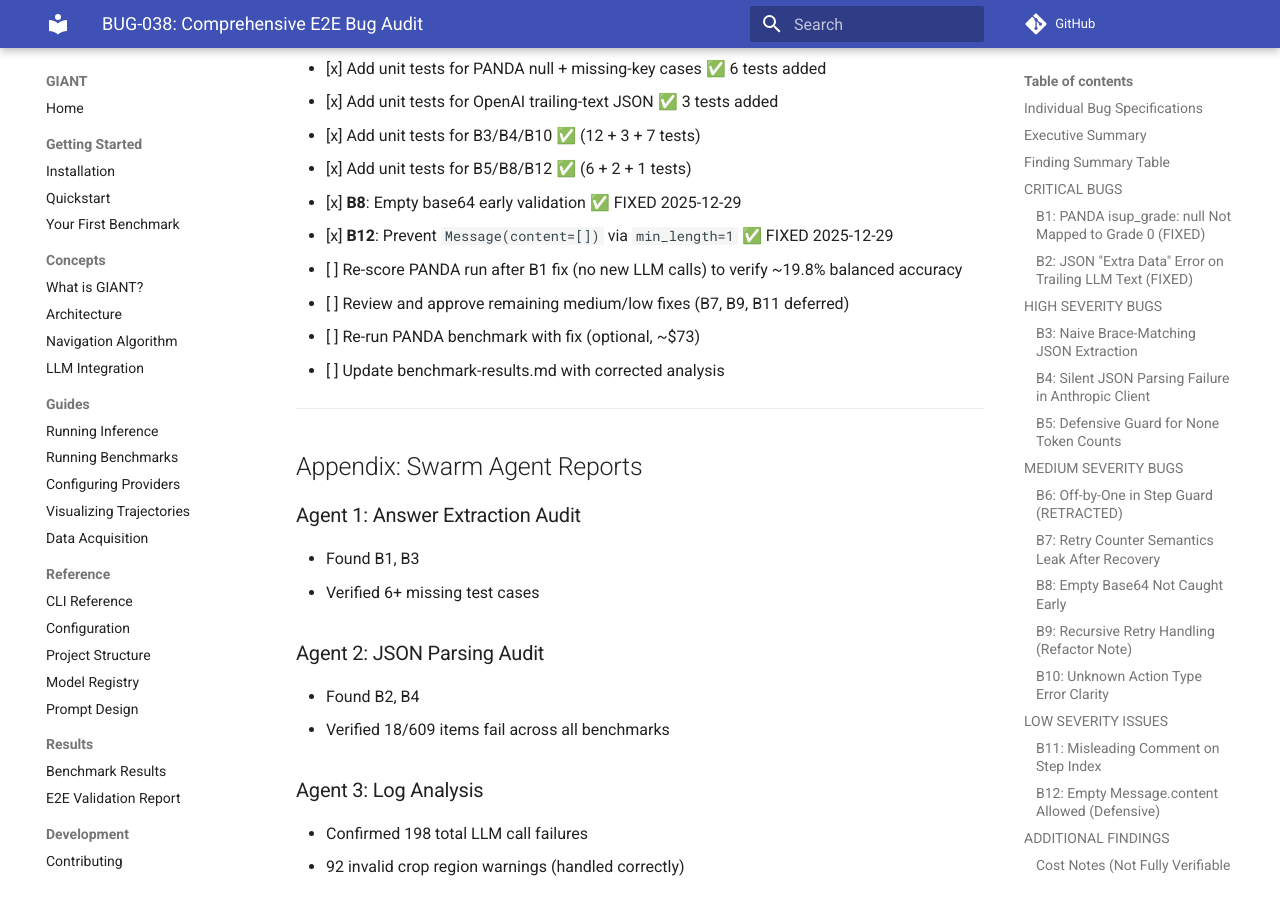
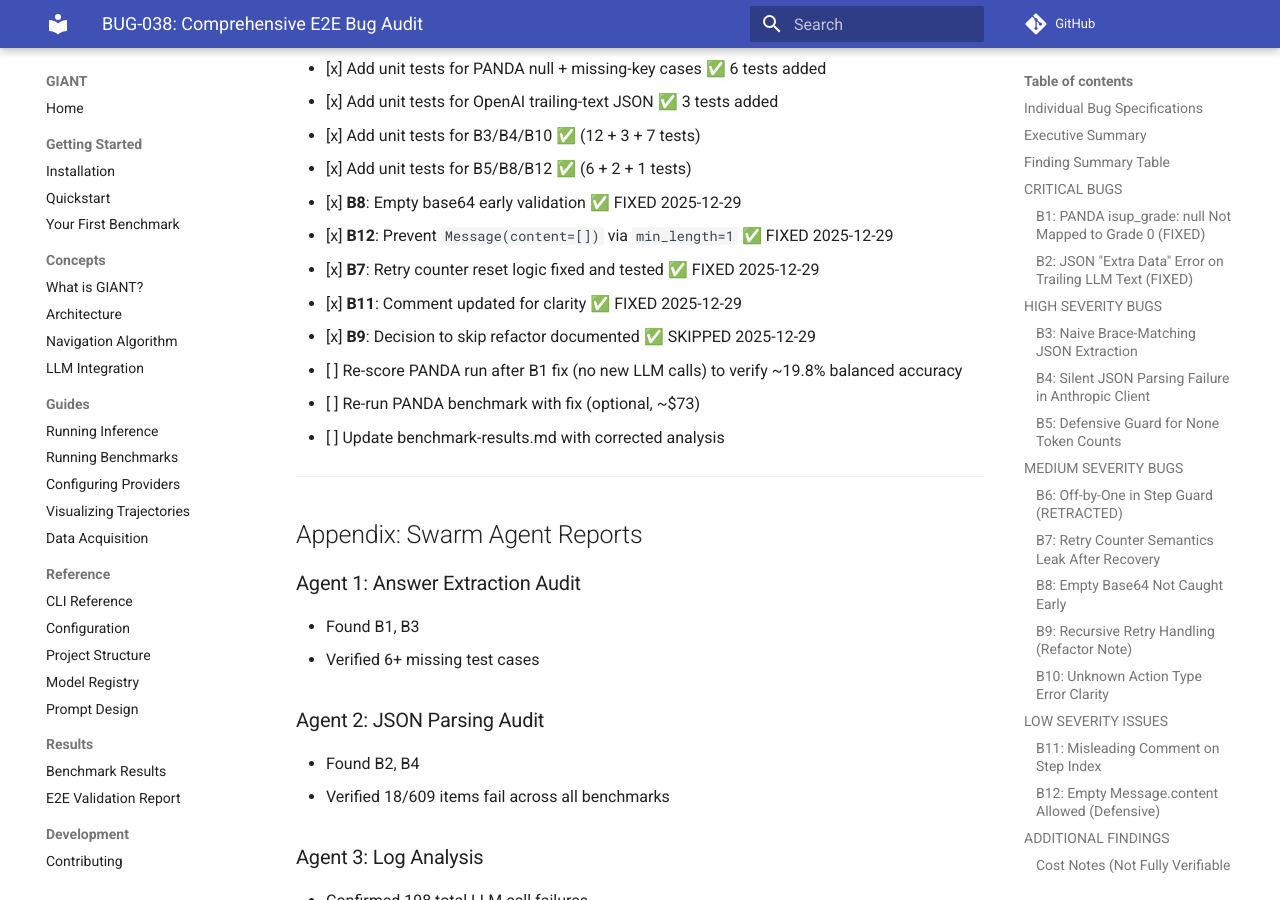
Before and after one commit to The-Obstacle-Is-The-Way/gigapixel-goblin, an MkDocs documentation site: the page built from docs/bugs/BUG-038-comprehensive-audit.md, in a window 1280 px wide and 900 px high, scrolled down 13340 px. Built offline with MkDocs 1.6.1 and Material for MkDocs 9.7.7, drawn with Linux system fonts in a browser that asks for light colours; comment, search, counter and statistics services are not loaded; some of the changed text lies outside the part shown.

Commit message:
docs: update BUG-038 audit status for B7, B9, B11

```diff
--- a/docs/bugs/BUG-038-comprehensive-audit.md
+++ b/docs/bugs/BUG-038-comprehensive-audit.md
@@ -1,6 +1,6 @@
 # BUG-038: Comprehensive E2E Bug Audit
 
-**Status**: BUGS FIXED (B1, B2, B3, B4, B5, B8, B10, B12) - Remaining bugs (B7, B9, B11) deferred
+**Status**: COMPLETED - BUGS FIXED (B1, B2, B3, B4, B5, B7, B8, B10, B11, B12) - B9 Skipped (Optional Refactor)
 **Severity**: MIXED (see table below)
 **Audit Date**: 2025-12-29
 **Fix Date**: 2025-12-29
@@ -64,11 +64,11 @@
 | **B4** | `src/giant/llm/anthropic_client.py:73-113` | HIGH | **FIXED** | [../archive/bugs/BUG-038-B4-anthropic-json-parsing.md](../archive/bugs/BUG-038-B4-anthropic-json-parsing.md) | Raises clear `LLMParseError` when `tool_input["action"]` is a string containing invalid JSON |
 | **B5** | `src/giant/llm/openai_client.py:275-295`, `src/giant/llm/anthropic_client.py:246-266` | HIGH | **FIXED** | [../archive/bugs/BUG-038-B5-token-count-none.md](../archive/bugs/BUG-038-B5-token-count-none.md) | Guard against `usage.*_tokens is None` to avoid TypeError-driven `LLMError` and improve root-cause clarity |
 | **B6** | `src/giant/agent/context.py:159` | — | RETRACTED | N/A | Step guard is correct and unit-tested; no off-by-one bug found |
-| **B7** | `src/giant/agent/runner.py:385-452` | MEDIUM | CONFIRMED | [BUG-038-B7-retry-counter-logic.md](BUG-038-B7-retry-counter-logic.md) | `_consecutive_errors` is not reset after a successful invalid-region recovery crop; can leak retries into subsequent steps |
+| **B7** | `src/giant/agent/runner.py:385-452` | MEDIUM | **FIXED** | [BUG-038-B7-retry-counter-logic.md](BUG-038-B7-retry-counter-logic.md) | `_consecutive_errors` is not reset after a successful invalid-region recovery crop; can leak retries into subsequent steps |
 | **B8** | `src/giant/llm/converters.py:260-269` | MEDIUM | **FIXED** | [../archive/bugs/BUG-038-B8-empty-base64.md](../archive/bugs/BUG-038-B8-empty-base64.md) | Empty base64 (`""`) decodes to zero bytes and fails later in `Image.open()` |
-| **B9** | `src/giant/agent/runner.py:444-450` | MEDIUM | IMPROVEMENT | [BUG-038-B9-recursive-retry.md](BUG-038-B9-recursive-retry.md) | Refactor note: recursion in invalid-region recovery is bounded (default `max_retries=3`) but avoidable |
+| **B9** | `src/giant/agent/runner.py:444-450` | MEDIUM | SKIPPED | [BUG-038-B9-recursive-retry.md](BUG-038-B9-recursive-retry.md) | Refactor note: recursion in invalid-region recovery is bounded (default `max_retries=3`) but avoidable |
 | **B10** | `src/giant/llm/openai_client.py:72-117` | MEDIUM | **FIXED** | [../archive/bugs/BUG-038-B10-unknown-action-type.md](../archive/bugs/BUG-038-B10-unknown-action-type.md) | Raises clear `LLMParseError` on unknown `action_type` (avoids confusing pydantic discriminator errors) |
-| **B11** | `src/giant/agent/context.py:268` | LOW | IMPROVEMENT | [BUG-038-B11-comment-fix.md](BUG-038-B11-comment-fix.md) | Comment clarity on user-message index vs LLM step numbering |
+| **B11** | `src/giant/agent/context.py:268` | LOW | **FIXED** | [BUG-038-B11-comment-fix.md](BUG-038-B11-comment-fix.md) | Comment clarity on user-message index vs LLM step numbering |
 | **B12** | `src/giant/llm/protocol.py:129-137` | LOW | **FIXED** | [../archive/bugs/BUG-038-B12-empty-message-content.md](../archive/bugs/BUG-038-B12-empty-message-content.md) | Add `min_length=1` for `Message.content` to prevent empty API payloads |
 
 ---
@@ -495,8 +495,10 @@
 - [x] Add unit tests for B5/B8/B12 ✅ (6 + 2 + 1 tests)
 - [x] **B8**: Empty base64 early validation ✅ FIXED 2025-12-29
 - [x] **B12**: Prevent `Message(content=[])` via `min_length=1` ✅ FIXED 2025-12-29
+- [x] **B7**: Retry counter reset logic fixed and tested ✅ FIXED 2025-12-29
+- [x] **B11**: Comment updated for clarity ✅ FIXED 2025-12-29
+- [x] **B9**: Decision to skip refactor documented ✅ SKIPPED 2025-12-29
 - [ ] Re-score PANDA run after B1 fix (no new LLM calls) to verify ~19.8% balanced accuracy
-- [ ] Review and approve remaining medium/low fixes (B7, B9, B11 deferred)
 - [ ] Re-run PANDA benchmark with fix (optional, ~$73)
 - [ ] Update benchmark-results.md with corrected analysis
 
```
